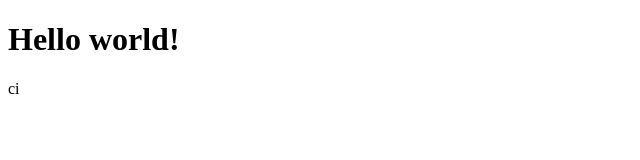
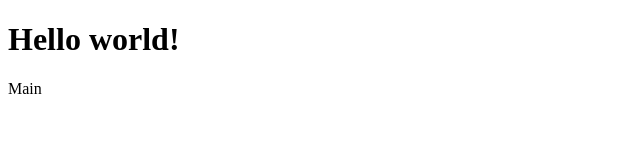
Before and after one commit to DimaCoDeeema/my-project, a plain HTML site: page index.html in a window 1280 px wide. Shown: the full height of the page, 0-640 px from the left. Drawn offline with Linux system fonts and the light colour scheme.

Commit message:
Add main

```diff
--- a/index.html
+++ b/index.html
@@ -7,6 +7,6 @@
 </head>
 <body>
   <h1>Hello world!</h1>
-  ci
+  <main>Main</main>
 </body>
 </html>
```
